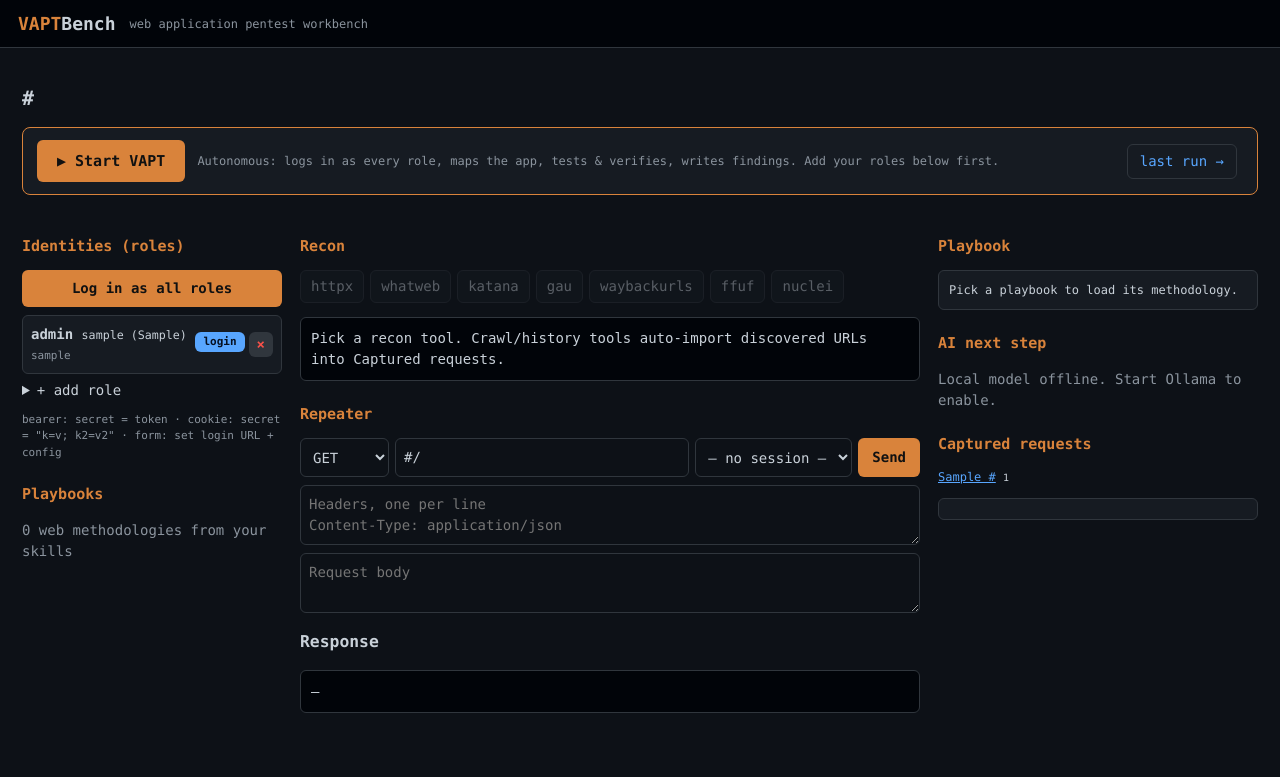
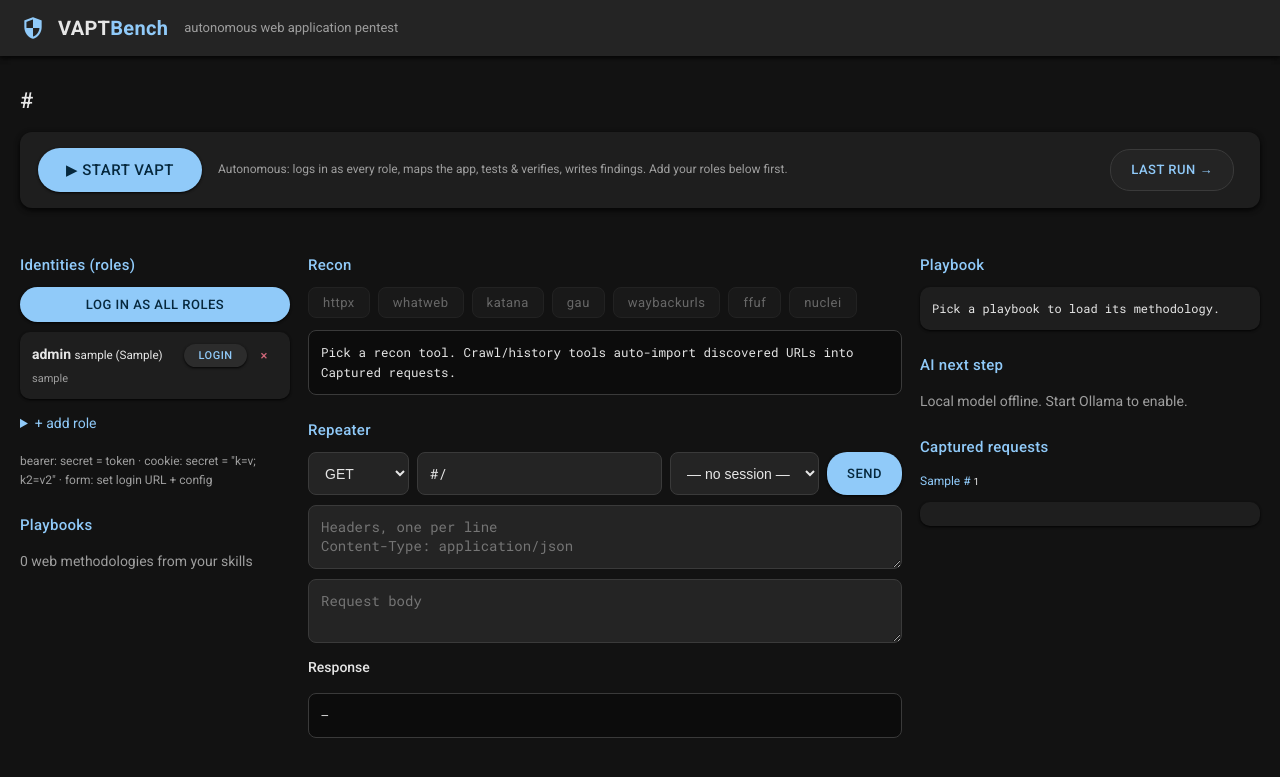
Before and after one commit to FindYourBugs/vaptbench, a Flask app: page /target/1 in a window 1280 px wide. Shown: the top 777 px of the page. Run offline with Flask 3, Linux system fonts and the light colour scheme; tables that the repository leaves empty hold one stand-in row (values such as "Sample post"); data that the repository does not hold is empty.

Commit message:
UI: Material Design dark theme
Reskin to MD3 dark surfaces + elevation shadows, Roboto/Roboto Mono,
Material Symbols icon, contained pill buttons, chips for status, elevated
cards. Reuses all existing template class names; top app bar + responsive
single-column under 1100px.

Co-Authored-By: Claude Opus 4.8 <noreply@anthropic.com>

```diff
--- a/static/style.css
+++ b/static/style.css
@@ -1,70 +1,148 @@
-:root{--bg:#0d1117;--panel:#161b22;--line:#30363d;--fg:#c9d1d9;--mut:#8b949e;--acc:#d9833b;--acc2:#58a6ff}
+/* VAPTBench — Material Design (dark) theme.
+   Reuses the existing template class names; tokens follow MD3 dark surfaces
+   + elevation shadows, Roboto / Roboto Mono, Material Symbols. */
+:root{
+  --bg:#121212;            /* MD dark background */
+  --surface:#1e1e1e;       /* elevation 1 */
+  --surface-2:#242424;     /* elevation 2 */
+  --surface-3:#2c2c2c;     /* elevation 3 */
+  --primary:#90caf9;       /* light-blue primary for dark theme */
+  --primary-ink:#06283d;   /* text on primary */
+  --secondary:#80cbc4;
+  --fg:#e6e6e6;            /* on-surface */
+  --mut:#9e9e9e;          /* on-surface-variant */
+  --outline:#3a3a3a;
+  --error:#cf6679;
+  --crit:#ff5370;--high:#ff9e64;--med:#ffcb6b;--low:#82aaff;--info:#9e9e9e;--ok:#66bb6a;
+  --e1:0 1px 2px rgba(0,0,0,.6),0 1px 3px rgba(0,0,0,.4);
+  --e2:0 2px 4px rgba(0,0,0,.6),0 2px 6px rgba(0,0,0,.4);
+  --e3:0 4px 8px rgba(0,0,0,.6),0 6px 12px rgba(0,0,0,.4);
+  --r:12px;
+}
 *{box-sizing:border-box}
-body{margin:0;background:var(--bg);color:var(--fg);font:14px/1.5 ui-monospace,Menlo,Consolas,monospace}
-.topbar{display:flex;align-items:center;gap:14px;padding:10px 18px;background:#010409;border-bottom:1px solid var(--line)}
-.brand{color:var(--acc);font-weight:700;font-size:18px;text-decoration:none}
-.brand span{color:var(--fg)}
-.tag{color:var(--mut);font-size:12px}
-.wrap{max-width:1000px;margin:0 auto;padding:22px}
-.wrap.wide{max-width:1500px}
-h1{font-size:20px}h2{font-size:15px;color:var(--acc);margin-top:22px}
-a{color:var(--acc2)}
-.muted{color:var(--mut)}
-.grid{display:grid;grid-template-columns:repeat(auto-fill,minmax(230px,1fr));gap:12px}
-.card{display:block;background:var(--panel);border:1px solid var(--line);border-radius:8px;padding:14px;text-decoration:none;color:var(--fg)}
-.card:hover{border-color:var(--acc)}
-.card h3{margin:0 0 6px;font-size:14px;color:var(--acc2);word-break:break-all}
-.box{display:flex;flex-direction:column;gap:8px;background:var(--panel);border:1px solid var(--line);border-radius:8px;padding:14px;max-width:520px}
-input,textarea,select{background:#0d1117;border:1px solid var(--line);color:var(--fg);border-radius:6px;padding:8px;font:inherit}
-textarea{min-height:60px;resize:vertical}
-button{background:var(--acc);color:#111;border:0;border-radius:6px;padding:8px 14px;font:inherit;font-weight:700;cursor:pointer}
-button:hover{filter:brightness(1.1)}
-.btn{display:inline-block;background:var(--panel);border:1px solid var(--line);padding:6px 12px;border-radius:6px;text-decoration:none;margin-right:6px}
-.cols{display:grid;grid-template-columns:1fr 1fr;gap:26px}
-.cols3{display:grid;grid-template-columns:260px 1fr 320px;gap:18px}
+body{margin:0;background:var(--bg);color:var(--fg);
+  font-family:"Roboto",system-ui,sans-serif;font-size:14px;line-height:1.55}
+code,pre,.resp,.feed,.panel,#url,input,textarea{font-family:"Roboto Mono",monospace}
+.material-symbols-outlined{font-family:"Material Symbols Outlined";font-weight:normal;vertical-align:middle}
+
+/* Top app bar (MD) */
+.topbar{display:flex;align-items:center;gap:12px;height:56px;padding:0 20px;
+  background:var(--surface-2);box-shadow:var(--e2);position:sticky;top:0;z-index:10}
+.appicon{color:var(--primary);font-size:26px}
+.brand{color:var(--fg);font-weight:700;font-size:20px;letter-spacing:.3px;text-decoration:none}
+.brand span{color:var(--primary)}
+.tag{color:var(--mut);font-size:13px;margin-left:4px}
+
+.wrap{max-width:1040px;margin:0 auto;padding:24px 20px}
+.wrap.wide{max-width:1560px}
+h1{font-size:22px;font-weight:500;margin:.2em 0 .6em}
+h2{font-size:15px;font-weight:500;color:var(--primary);margin:24px 0 10px;letter-spacing:.3px}
+h3{font-size:14px;font-weight:500}
+a{color:var(--primary);text-decoration:none}a:hover{text-decoration:underline}
+.muted{color:var(--mut)} .small{font-size:12px}
+
+/* Cards (MD elevated surfaces) */
+.grid{display:grid;grid-template-columns:repeat(auto-fill,minmax(250px,1fr));gap:16px}
+.card{display:block;background:var(--surface);border-radius:var(--r);padding:18px;
+  box-shadow:var(--e1);text-decoration:none;color:var(--fg);transition:box-shadow .2s,transform .2s}
+.card:hover{box-shadow:var(--e3);transform:translateY(-2px);text-decoration:none}
+.card h3{margin:0 0 6px;color:var(--primary);word-break:break-all}
+
+/* Forms */
+.box{display:flex;flex-direction:column;gap:12px;background:var(--surface);
+  border-radius:var(--r);padding:18px;max-width:560px;box-shadow:var(--e1)}
+input,textarea,select{background:var(--surface-2);border:1px solid var(--outline);
+  color:var(--fg);border-radius:8px;padding:11px 12px;font-size:14px;transition:border-color .2s}
+input:focus,textarea:focus,select:focus{outline:none;border-color:var(--primary)}
+textarea{min-height:64px;resize:vertical}
+label{color:var(--mut);font-size:12px}
+
+/* Buttons (MD contained) */
+button,.btn{background:var(--primary);color:var(--primary-ink);border:0;border-radius:20px;
+  padding:10px 20px;font-family:inherit;font-size:13px;font-weight:500;letter-spacing:.5px;
+  text-transform:uppercase;cursor:pointer;box-shadow:var(--e1);transition:box-shadow .2s,filter .2s}
+button:hover,.btn:hover{box-shadow:var(--e2);filter:brightness(1.08);text-decoration:none}
+.btn{display:inline-block;background:var(--surface-2);color:var(--primary);
+  border:1px solid var(--outline);box-shadow:none;margin-right:8px}
+.x{background:transparent;color:var(--error);box-shadow:none;padding:4px 10px;border-radius:50%}
+.mini{padding:5px 14px;font-size:11px;background:var(--surface-3);color:var(--primary)}
+.full{width:100%;margin-bottom:10px}
+.inline{display:inline}
+
+.cols{display:grid;grid-template-columns:1fr 1fr;gap:28px}
+.cols3{display:grid;grid-template-columns:270px 1fr 340px;gap:18px}
 .cols3 aside,.cols3 section{min-width:0}
-.aistat{padding:6px 10px;border-radius:6px;font-size:12px;display:inline-block;margin-bottom:10px}
-.aistat.ok{background:#0b2a17;color:#3fb950}.aistat.bad{background:#2a0b0b;color:#f85149}
-.auth{background:#1c2128;border-left:3px solid var(--acc);padding:8px 10px;margin:10px 0;font-size:12px}
-.ident{background:var(--panel);border:1px solid var(--line);border-radius:6px;padding:8px;margin-bottom:6px;display:flex;justify-content:space-between;align-items:center}
-.inline{display:inline}.x{background:#30363d;color:#f85149;padding:2px 8px}
-.pb{list-style:none;padding:0;max-height:300px;overflow:auto}
-.pb li{padding:3px 0;border-bottom:1px solid var(--line)}
-.rep{display:flex;flex-direction:column;gap:8px}
-.repline{display:flex;gap:6px}
-.repline #url{flex:1}
-.resp,pre{background:#010409;border:1px solid var(--line);border-radius:6px;padding:10px;overflow:auto;max-height:420px;white-space:pre-wrap;word-break:break-word}
-.panel{background:var(--panel);border:1px solid var(--line);border-radius:6px;padding:10px;max-height:340px;overflow:auto;font-size:12px;white-space:pre-wrap}
+
+/* Status chips (MD) */
+.aistat{display:inline-flex;align-items:center;gap:6px;padding:6px 14px;border-radius:16px;
+  font-size:12px;font-weight:500;margin-bottom:12px}
+.aistat.ok{background:rgba(102,187,106,.16);color:var(--ok)}
+.aistat.bad{background:rgba(207,102,121,.16);color:var(--error)}
+.auth{background:var(--surface);border-left:4px solid var(--primary);border-radius:0 8px 8px 0;
+  padding:12px 14px;margin:12px 0;font-size:13px;box-shadow:var(--e1)}
+
+/* Identities */
+.ident{background:var(--surface);border-radius:10px;padding:12px;margin-bottom:8px;
+  display:flex;justify-content:space-between;align-items:flex-start;box-shadow:var(--e1)}
+.identbtns{display:flex;gap:4px}
+.lstat{font-size:11px;color:var(--mut);margin-top:4px}
+.lstat.good{color:var(--ok)}.lstat.bad{color:var(--error)}
+
+/* Playbooks */
+.pb{list-style:none;padding:0;max-height:300px;overflow:auto;margin:0}
+.pb li{padding:7px 2px;border-bottom:1px solid var(--outline)}
+
+/* Repeater / recon */
+.rep{display:flex;flex-direction:column;gap:10px}
+.repline{display:flex;gap:8px}.repline #url{flex:1}
+.resp,pre{background:#0c0c0c;border:1px solid var(--outline);border-radius:8px;padding:12px;
+  overflow:auto;max-height:440px;white-space:pre-wrap;word-break:break-word;font-size:12.5px}
+.panel{background:var(--surface);border-radius:10px;padding:12px;max-height:360px;overflow:auto;
+  font-size:12px;white-space:pre-wrap;box-shadow:var(--e1)}
 .reqs{list-style:none;padding:0;font-size:12px}
-.finding,.rfinding{border-left:4px solid var(--mut);padding:8px 10px;margin:8px 0;background:var(--panel);border-radius:0 6px 6px 0}
-.sev-critical{border-left-color:#f85149}.sev-high{border-left-color:#ff7b33}
-.sev-medium{border-left-color:#d29922}.sev-low{border-left-color:#58a6ff}.sev-info{border-left-color:#8b949e}
+.tools{display:flex;flex-wrap:wrap;gap:8px;margin-bottom:10px}
+.tool-run{background:var(--surface-2);color:var(--fg);border:1px solid var(--outline);
+  border-radius:8px;padding:7px 14px;text-transform:none;font-weight:400;box-shadow:none}
+.tool-run:hover{border-color:var(--primary)}
+.tool-run.off{opacity:.4;cursor:not-allowed}
+
+/* Start VAPT bar — primary call to action */
+.startbar{display:flex;align-items:center;gap:16px;background:var(--surface);
+  border-radius:var(--r);padding:16px 18px;margin:12px 0 22px;box-shadow:var(--e2)}
+.start{background:var(--primary);font-size:15px;padding:13px 28px;border-radius:24px}
+.startnote{color:var(--mut);font-size:12px;flex:1}
+
+/* Run header + live feed */
+.runhead{display:flex;align-items:center;gap:18px;flex-wrap:wrap;background:var(--surface);
+  border-radius:var(--r);padding:14px 18px;margin-bottom:16px;box-shadow:var(--e1)}
+.pill{padding:4px 14px;border-radius:14px;background:var(--surface-3);font-weight:500;
+  text-transform:uppercase;font-size:11px;letter-spacing:.5px}
+.pill.running{background:rgba(102,187,106,.18);color:var(--ok)}
+.pill.done{background:rgba(130,170,255,.18);color:var(--low)}
+.pill.error{background:rgba(207,102,121,.18);color:var(--error)}
+.pill.stopped{background:rgba(255,203,107,.18);color:var(--med)}
+.x2{background:var(--surface-3);color:var(--error);box-shadow:none}
+.cols-run{display:grid;grid-template-columns:1fr 380px;gap:18px}
+.feed{background:#0c0c0c;border-radius:var(--r);padding:12px;height:64vh;overflow:auto;
+  font-size:12.5px;box-shadow:inset 0 0 0 1px var(--outline)}
+.fl{padding:2px 0;white-space:pre-wrap;word-break:break-word}
+.fl .t{color:#5a5a5a}.fl .ph{color:var(--primary);display:inline-block;min-width:60px}
+.fl-hit{color:var(--ok)}.fl-warn{color:var(--med)}.fl-error{color:var(--error)}.fl-test{color:var(--mut)}
+.findlist{height:64vh;overflow:auto}
+
+/* Findings */
+.finding,.rfinding,.fcard{background:var(--surface);border-left:4px solid var(--mut);
+  border-radius:0 10px 10px 0;padding:12px 14px;margin-bottom:10px;box-shadow:var(--e1)}
+.fmeta{font-size:11px;color:var(--mut);margin-top:4px}
+.sev-critical,.fcard[style]{border-left-color:var(--crit)}
+.sev-high{border-left-color:var(--high)}.sev-medium{border-left-color:var(--med)}
+.sev-low{border-left-color:var(--low)}.sev-info{border-left-color:var(--info)}
+.confirmed{color:var(--ok)}.needs-review{color:var(--med)}
+
 table{border-collapse:collapse;width:100%;font-size:12px}
-td,th{border:1px solid var(--line);padding:4px 8px;text-align:left}
-.identbtns{display:flex;gap:4px;align-items:flex-start}
-.mini{padding:2px 8px;font-size:11px;background:var(--acc2);color:#061021}
-.full{width:100%;margin-bottom:8px}
-.lstat{font-size:11px;color:var(--mut);margin-top:3px}
-.lstat.good{color:#3fb950}.lstat.bad{color:#f85149}
-.small{font-size:11px}
-.tools{display:flex;flex-wrap:wrap;gap:6px;margin-bottom:8px}
-.tool-run{background:var(--panel);border:1px solid var(--line);color:var(--fg);padding:5px 10px;font-weight:400}
-.tool-run:hover{border-color:var(--acc)}
-.tool-run.off{opacity:.4;cursor:not-allowed}
-.startbar{display:flex;align-items:center;gap:12px;background:var(--panel);border:1px solid var(--acc);border-radius:8px;padding:12px 14px;margin:10px 0 18px}
-.start{background:var(--acc);font-size:15px;padding:10px 20px}
-.startnote{color:var(--mut);font-size:12px;flex:1}
-.runhead{display:flex;align-items:center;gap:16px;flex-wrap:wrap;background:var(--panel);border:1px solid var(--line);border-radius:8px;padding:10px 14px;margin-bottom:14px}
-.pill{padding:3px 12px;border-radius:12px;background:#30363d;font-weight:700;text-transform:uppercase;font-size:12px}
-.pill.running{background:#1f3a24;color:#3fb950}.pill.done{background:#132a4a;color:#58a6ff}
-.pill.error{background:#3a1514;color:#f85149}.pill.stopped{background:#3a2e14;color:#d29922}
-.x2{background:#30363d;color:#f85149}
-.cols-run{display:grid;grid-template-columns:1fr 360px;gap:16px}
-.feed{background:#010409;border:1px solid var(--line);border-radius:8px;padding:10px;height:62vh;overflow:auto;font-size:12.5px}
-.fl{padding:1px 0;white-space:pre-wrap;word-break:break-word}
-.fl .t{color:#484f58}.fl .ph{color:var(--acc);display:inline-block;min-width:52px}
-.fl-hit{color:#3fb950}.fl-warn{color:#d29922}.fl-error{color:#f85149}.fl-test{color:#8b949e}
-.findlist{height:62vh;overflow:auto}
-.fcard{border-left:4px solid var(--mut);background:var(--panel);border-radius:0 6px 6px 0;padding:8px 10px;margin-bottom:8px;font-size:13px}
-.fmeta{font-size:11px;color:var(--mut);margin-top:3px}
-.confirmed{color:#3fb950}.needs-review{color:#d29922}
+td,th{border:1px solid var(--outline);padding:6px 10px;text-align:left}
+th{background:var(--surface-2);font-weight:500}
+
+details summary{cursor:pointer;color:var(--primary);padding:6px 0}
+
+@media(max-width:1100px){.cols3{grid-template-columns:1fr}.cols-run{grid-template-columns:1fr}.cols{grid-template-columns:1fr}}
--- a/templates/base.html
+++ b/templates/base.html
@@ -4,12 +4,16 @@
   <meta charset="utf-8">
   <meta name="viewport" content="width=device-width, initial-scale=1">
   <title>{% block title %}VAPTBench{% endblock %}</title>
+  <link rel="preconnect" href="https://fonts.googleapis.com">
+  <link rel="preconnect" href="https://fonts.gstatic.com" crossorigin>
+  <link href="https://fonts.googleapis.com/css2?family=Roboto:wght@400;500;700&family=Roboto+Mono:wght@400;500&family=Material+Symbols+Outlined:opsz,wght,FILL,GRAD@24,400,0,0&display=swap" rel="stylesheet">
   <link rel="stylesheet" href="{{ url_for('static', filename='style.css') }}">
 </head>
 <body>
   <header class="topbar">
+    <span class="material-symbols-outlined appicon">security</span>
     <a href="{{ url_for('engagements.dashboard') }}" class="brand">VAPT<span>Bench</span></a>
-    <span class="tag">web application pentest workbench</span>
+    <span class="tag">autonomous web application pentest</span>
   </header>
   <main>{% block body %}{% endblock %}</main>
   <script src="{{ url_for('static', filename='app.js') }}"></script>
```
